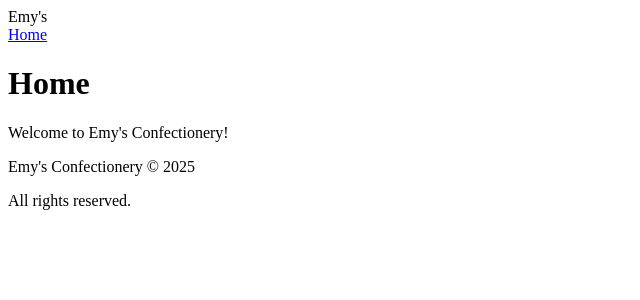
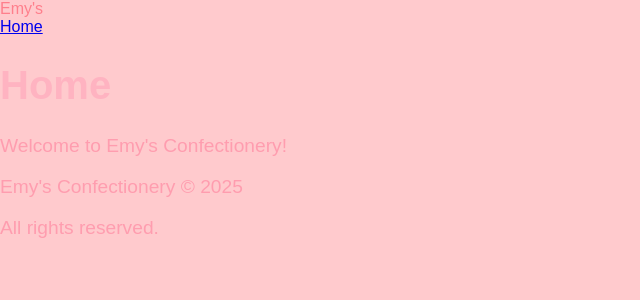
Before and after one commit to hillary33/site_confeitaria, a React (Vite) app in the folder confeitaria-website/: page / in a window 1280 px wide. Shown: the top 300 px of the page, without its empty margins (0-640 px from the left). Built offline with nearby package versions, Linux system fonts and the light colour scheme.

Commit message:
feat: add base styles and color variables

```diff
--- a/confeitaria-website/src/index.css
+++ b/confeitaria-website/src/index.css
@@ -0,0 +1,30 @@
+:root {
+    --color-primary: #FFCACD;
+    --color-secondary: #FFB3C1;
+    --color-tertiary: #FF9DAF;
+    --color-quaternary: #FF8FA0;
+    --color-quinary: #FF7F8C;
+}
+
+body {
+    font-family: 'Poppins', sans-serif;
+    background-color: var(--color-primary);
+    color: var(--color-quinary);
+    margin: 0;
+    padding: 0;
+}
+
+h1 {
+    font-size: 2.5rem;
+    color: var(--color-secondary);
+}
+
+p {
+    font-size: 1.2rem;
+    color: var(--color-tertiary);
+}
+
+Link {
+    color: var(--color-quaternary);
+    text-decoration: none;
+}
```
